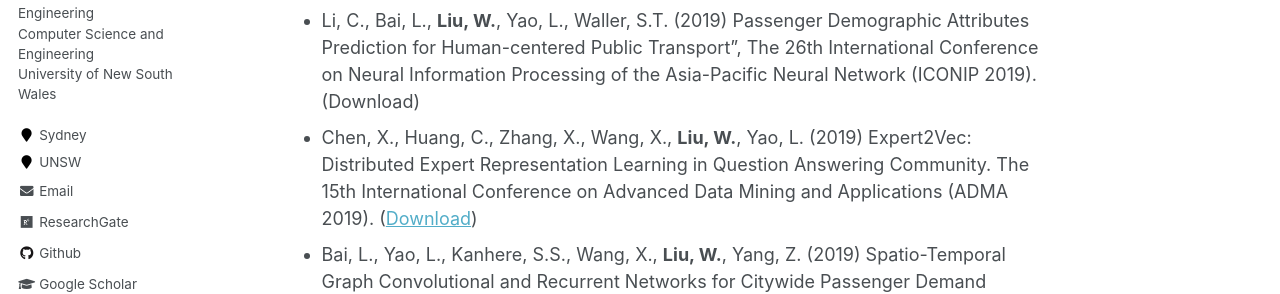
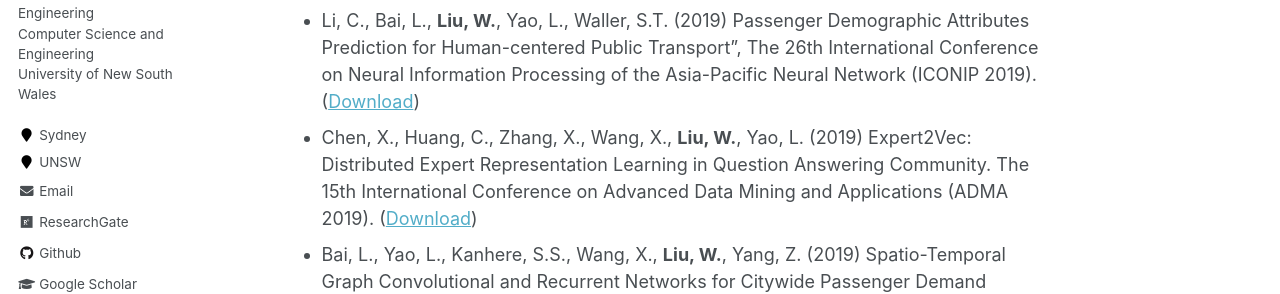
Before and after one commit to weiliu2016/weiliu2016.github.io, a Jekyll site: the page built from _pages/publications.md, in a window 1280 px wide and 900 px high, scrolled down 3272 px. Shown: the part 344-638 px from the top of the window. Built offline with Jekyll 4.4.1, drawn with Linux system fonts in a browser that asks for light colours; part of the change alters nothing that is shown.

```diff
--- a/_pages/publications.md
+++ b/_pages/publications.md
@@ -67,6 +67,6 @@ Selected Conference Proceedings
 -------
 * Zhang, F., **Liu, W.** (2019) Responsive bus fleet size in a multi-modal and multi-directional transportation system: a doubly dynamical approach. The 23rd International Symposium on Transportation and Traffic Theory (ISTTT 2019) and Transportation Research Procedia, 38, 119-138. ([Download](https://www.sciencedirect.com/science/article/pii/S2352146519300171))
 * Wang, X., **Liu, W.**, Wang, D., Yang, H., Ye, J. (2019) Customer behavioural modelling of order cancellation in coupled ride-sourcing and taxi markets. The 23rd International Symposium on Transportation and Traffic Theory (ISTTT 2019) and Transportation Research Procedia, 38, 853-873. ([Download](https://www.sciencedirect.com/science/article/pii/S2352146519300535))
-* Li, C., Bai, L., **Liu, W.**, Yao, L., Waller, S.T. (2019) Passenger Demographic Attributes Prediction for Human-centered Public Transport", The 26th International Conference on Neural Information Processing of the Asia-Pacific Neural Network (ICONIP 2019). (Download)
+* Li, C., Bai, L., **Liu, W.**, Yao, L., Waller, S.T. (2019) Passenger Demographic Attributes Prediction for Human-centered Public Transport", The 26th International Conference on Neural Information Processing of the Asia-Pacific Neural Network (ICONIP 2019). ([Download](https://link.springer.com/chapter/10.1007/978-3-030-36808-1_53))
 * Chen, X., Huang, C., Zhang, X., Wang, X., **Liu, W.**, Yao, L. (2019) Expert2Vec: Distributed Expert Representation Learning in Question Answering Community. The 15th International Conference on Advanced Data Mining and Applications (ADMA 2019). ([Download](https://link.springer.com/chapter/10.1007/978-3-030-35231-8_21))
 * Bai, L., Yao, L., Kanhere, S.S., Wang, X., **Liu, W.**, Yang, Z. (2019) Spatio-Temporal Graph Convolutional and Recurrent Networks for Citywide Passenger Demand Prediction. The 28th ACM International Conference on Information and Knowledge Management (CIKM 2019). ([Download](https://dl.acm.org/citation.cfm?id=3358097))
```
